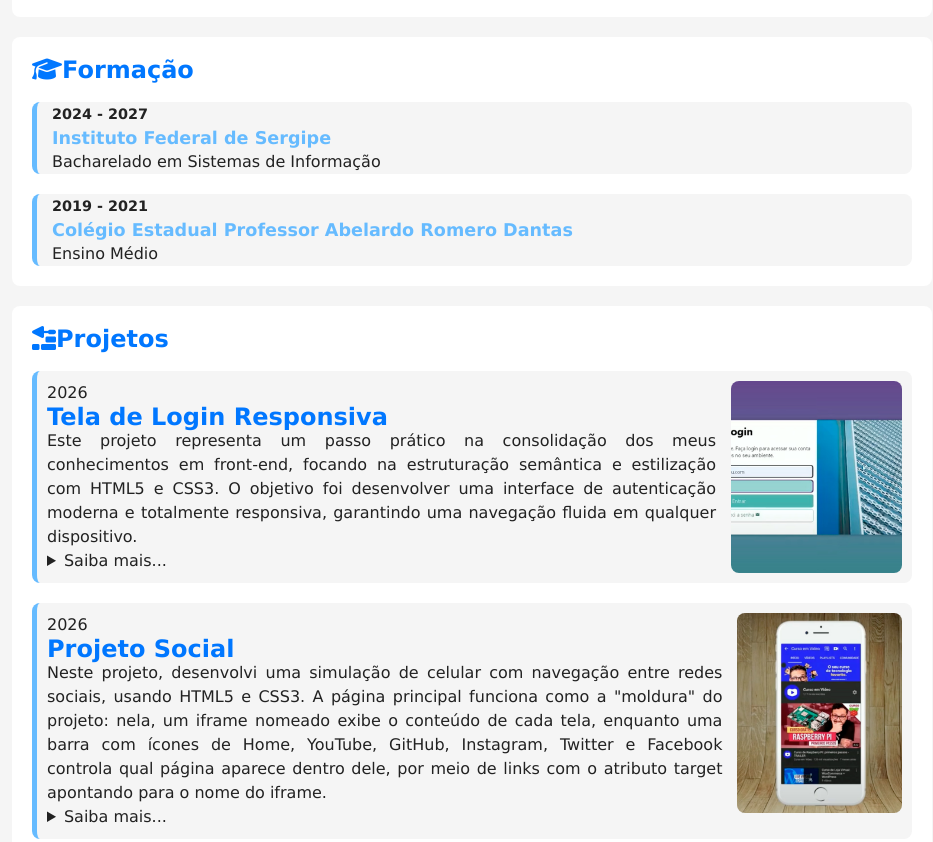
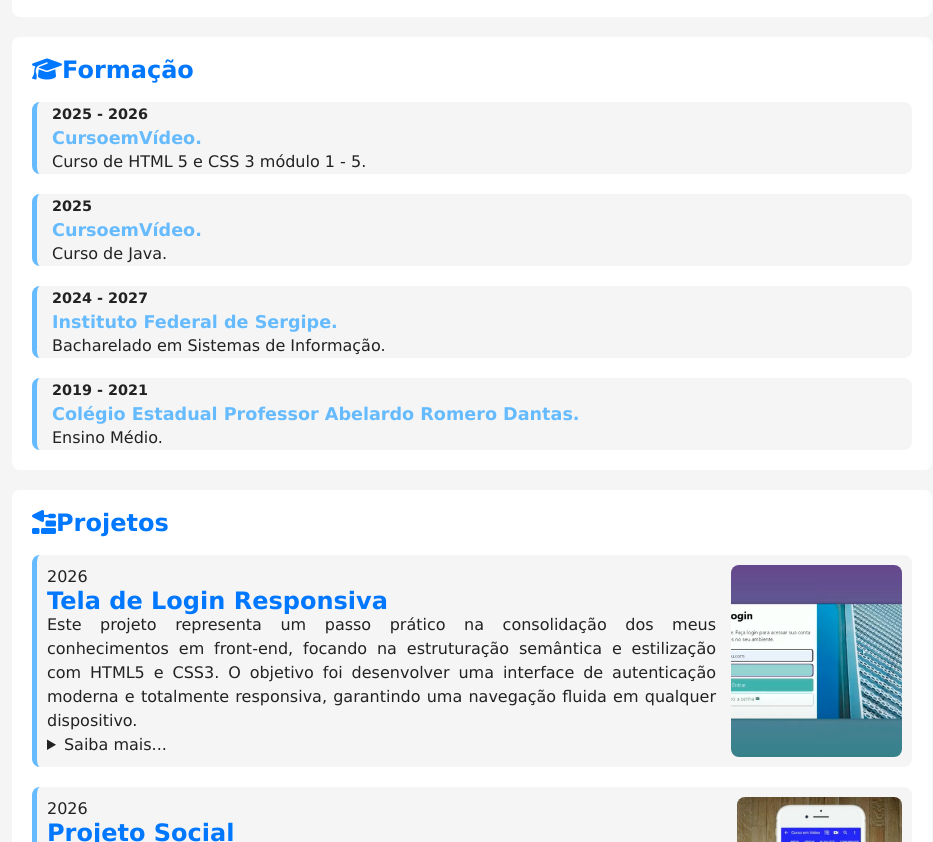
Before and after one commit to Mateus0gama/portifolio-mateus, a plain HTML site: page index.html in a window 1280 px wide. Shown: the part 1190-2032 px from the top of the page, without its empty margins (328-1261 px from the left). Drawn offline with Linux system fonts and the light colour scheme.

Commit message:
capacitacoes

```diff
--- a/index.html
+++ b/index.html
@@ -230,15 +230,24 @@ Tenho direcionado meus estudos e projetos práticos para o desenvolvimento web f
           <div id="formacao-conteiner">
               <div class="curso">
                 <p class="periodo">2019 - 2021</p>
-              <h3 class="instituicao">Colégio Estadual Professor Abelardo Romero Dantas</h3>
-              <p class="titulacao">Ensino Médio</p>
+                <h3 class="instituicao">Colégio Estadual Professor Abelardo Romero Dantas.</h3>
+                <p class="titulacao">Ensino Médio.</p>
               </div>
               <div class="curso">
                 <p class="periodo">2024 - 2027</p>
-              <h3 class="instituicao">Instituto Federal de Sergipe</h3>
-              <p class="titulacao">Bacharelado em Sistemas de Informação</p>
+                <h3 class="instituicao">Instituto Federal de Sergipe.</h3>
+                <p class="titulacao">Bacharelado em Sistemas de Informação.</p>
               </div>
-
+              <div class="curso">
+                <p class="periodo">2025</p>
+                <h3 class="instituicao">CursoemVídeo.</h3>
+                <p class="titulacao">Curso de Java.</p>
+              </div>
+              <div class="curso">
+                <p class="periodo">2025 - 2026</p>
+                <h3 class="instituicao">CursoemVídeo.</h3>
+                <p class="titulacao">Curso de HTML 5 e CSS 3 módulo 1 - 5.</p>
+              </div>
           </div>
         </article>
         <!-- Fim article#formacao-->
```
Lines whose indentation alone changed are shown as unchanged.
